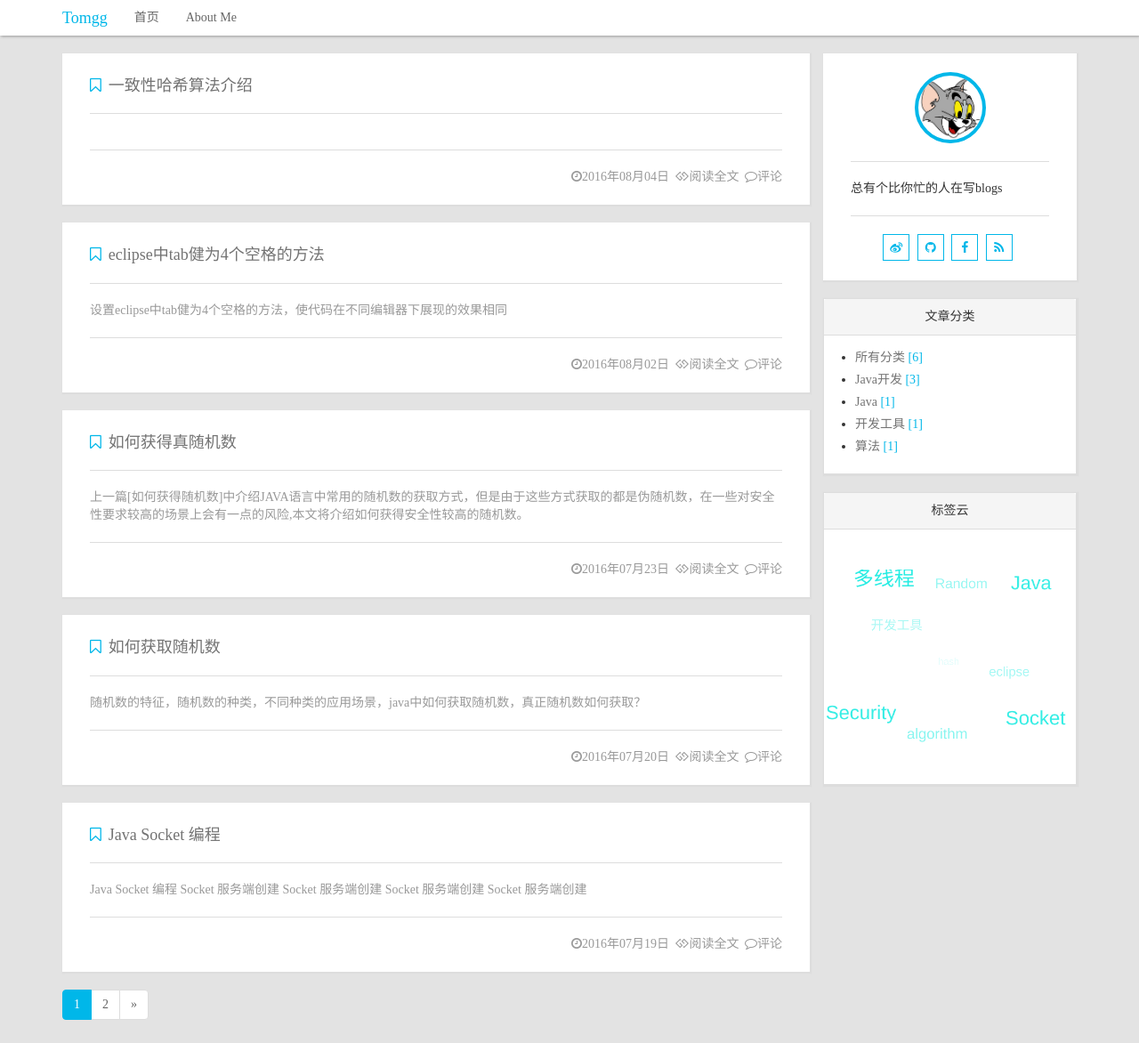
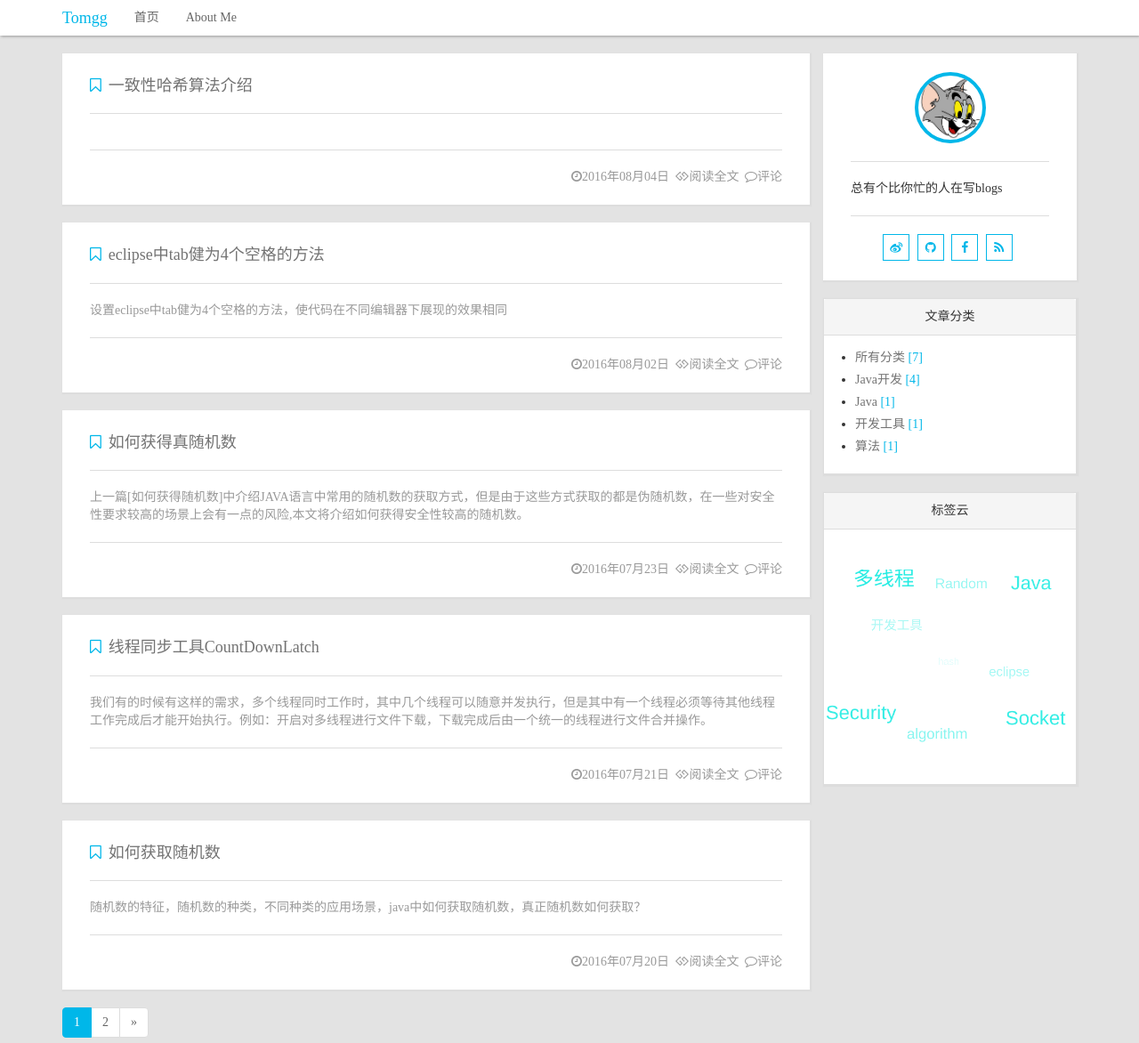
Before and after one commit to tomgg/tomgg.github.io, a Jekyll site: the page built from index.html, in a window 1280 px wide. Shown: the whole page at 89% size. Built offline with Jekyll 4.4.1, drawn with Linux system fonts in a browser that asks for light colours; nearby versions of some CDN libraries; the list of posts is cut into pages by our own code; comment, search, counter and statistics services are not loaded.

Commit message:
no message

````diff
--- a/_posts/2016-07-20-java-random.md
+++ b/_posts/2016-07-20-java-random.md
@@ -141,15 +141,22 @@ _Random的成员方法_
 
 + #### java.lang.Math
 
-第一次调用该方法时，它将创建一个新的伪随机数生成器，与以下表达式完全相同new java.util.Random之后，新的伪随机数生成器可用于此方法的所有调用，但不能用于其他地方。此方法是完全同步的，可允许多个线程使用而不出现错误。但是，如果许多线程需要以极高的速率生成伪随机数，那么这可能会减少每个线程对拥有自己伪随机数生成器的争用。
+第一次调用该方法时，它将创建一个新的伪随机数生成器，与以下表达式完全相同
+
+``` java
+	new java.util.Random();
+```
+
+之后，新的伪随机数生成器可用于此方法的所有调用，但不能用于其他地方。此方法是完全同步的，可允许多个线程使用而不出现错误。
+
+但是，如果许多线程需要以极高的速率生成伪随机数，那么这可能会减少每个线程对拥有自己伪随机数生成器的争用。
 
 ``` java
 	/**返回带正号的 double 值，该值大于等于 0.0 且小于 1.0。返回值是一个伪随机选择的数，在该范围内（近似）均匀分布**/
 	public static double random();
 ```
 
-### 随机数应用
-图片验证码的获取程序用到了很多次随机数。
+下面给出一个图片验证码生成的代码，里面用到了很多次随机数。都是使用的Math.random()方法。
 
 ``` java
 public class VertifyCodeServlet extends HttpServlet {
@@ -204,6 +211,23 @@ public class VertifyCodeServlet extends HttpServlet {
 }
 ```
 
+***
+
+这段生成图片验证码的代码在随机数的使用上有两个问题：
+1. 使用伪随机生成器可能导致安全问题。
+2. 由于Math.random() 方法是同步的，而且Random类内部有大量的CAS操作，在多线程并发场景下可能有性能问题
+
+对第一个问题我们在后面对单独分析，对于第二点JDK1.7给了一个很好的解决方案：
+
++ #### java.util.concurrent.ThreadLocalRandom
+
+这是一个孤立的作用到当前线程的随机数生成器，在多线程环境下性能优于Random
+
+
+
+
+
+
 
 **真随机数:**
 
--- /dev/null
+++ b/_posts/2016-07-21-java-thread0.md
@@ -0,0 +1,63 @@
+---
+layout: post
+title: 线程同步工具CountDownLatch
+tags:  [Java,多线程]
+categories: [Java开发]
+author: tomgg
+excerpt: "我们有的时候有这样的需求，多个线程同时工作时，其中几个线程可以随意并发执行，但是其中有一个线程必须等待其他线程工作完成后才能开始执行。例如：开启对多线程进行文件下载，下载完成后由一个统一的线程进行文件合并操作。"
+---
+
+
+## CountDownLatch
+ CountDownLatch是JAVA提供在java.util.concurrent包下的一个辅助类，可以把它看成是一个计数器，其内部维护着一个count计数，只不过对这个计数器的操作都是原子操作，同时只能有一个线程去操作这个计数器，CountDownLatch通过构造函数传入一个初始计数值，调用者可以通过调用CounDownLatch对象的cutDown()方法，来使计数减1；如果调用对象上的await()方法，那么调用者就会一直阻塞在这里，直到别人通过cutDown方法，将计数减到0，才可以继续执行。
+
+```java
+public class CountDownLatchTest {
+
+    public class DonwLoad implements Runnable {
+        CountDownLatch cdl;
+
+        public DonwLoad(CountDownLatch cdl) {
+            this.cdl = cdl;
+        }
+
+        @Override
+        public void run() {
+            try {
+                System.out.println(Thread.currentThread().getName() + " Download Done!");
+            } finally {
+                cdl.countDown();
+            }
+        }
+    }
+
+    public static void main(String[] args) {
+        try {
+            CountDownLatch countDownLatch = new CountDownLatch(10);
+            DonwLoad donwLoad = new CountDownLatchTest().new DonwLoad(countDownLatch);
+            for (int i = 0; i < 10; i++) {
+                new Thread(donwLoad).start();
+            }
+            countDownLatch.await();
+        } catch (InterruptedException e) {
+            e.printStackTrace();
+        }
+        System.out.println(Thread.currentThread().getName() + " File Merge!");
+    }
+}
+```
+
+```
+
+Thread-2 Download Done!
+Thread-1 Download Done!
+Thread-7 Download Done!
+Thread-8 Download Done!
+Thread-3 Download Done!
+Thread-9 Download Done!
+Thread-0 Download Done!
+Thread-6 Download Done!
+Thread-4 Download Done!
+Thread-5 Download Done!
+main File Merge!
+```
````
